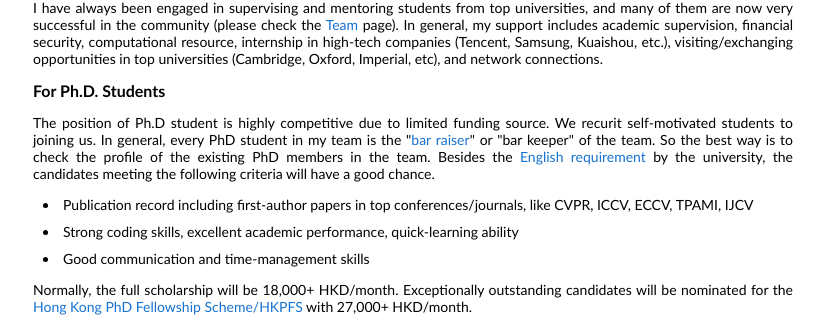
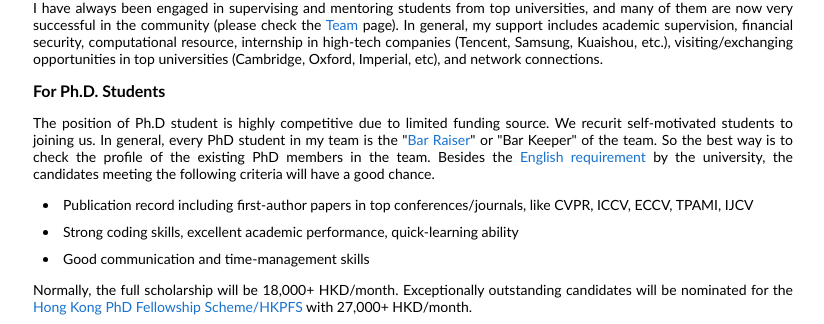
Before and after one commit to whluo/whluo.github.io, a Jekyll site: the page assets/join_us.html, which Jekyll copies as it is, in a window 1280 px wide. Shown: the part 378-702 px from the top of the page, without its empty margins (227-1051 px from the left). Built offline with Jekyll 4.4.1, drawn with Linux system fonts in a browser that asks for light colours.

Commit message:
update join us

```diff
--- a/assets/join_us.html
+++ b/assets/join_us.html
@@ -68,7 +68,7 @@
 
                   <teamtitle>For Ph.D. Students</teamtitle>
 
-                    <p style="text-align: justify;">The position of Ph.D student is highly competitive due to limited funding source. We recurit self-motivated students to joining us. In general, every PhD student in my team is the "<a href="https://www.aboutamazon.eu/news/working-at-amazon/what-is-a-bar-raiser-at-amazon" target="_blank">bar raiser</a>" or "bar keeper" of the team. So the best
+                    <p style="text-align: justify;">The position of Ph.D student is highly competitive due to limited funding source. We recurit self-motivated students to joining us. In general, every PhD student in my team is the "<a href="https://www.aboutamazon.eu/news/working-at-amazon/what-is-a-bar-raiser-at-amazon" target="_blank">Bar Raiser</a>" or "Bar Keeper" of the team. So the best
                   way is to check the profile of the existing PhD members in the team. Besides the <a href="https://fytgs.hkust.edu.hk/admissions/Admission-to-Hong-Kong-Campus/submitting-an-application/admission-requirements" target="_blank">English requirement</a> by the university, the candidates meeting the following criteria will have a good chance.</p>
 
                     <li>
```
